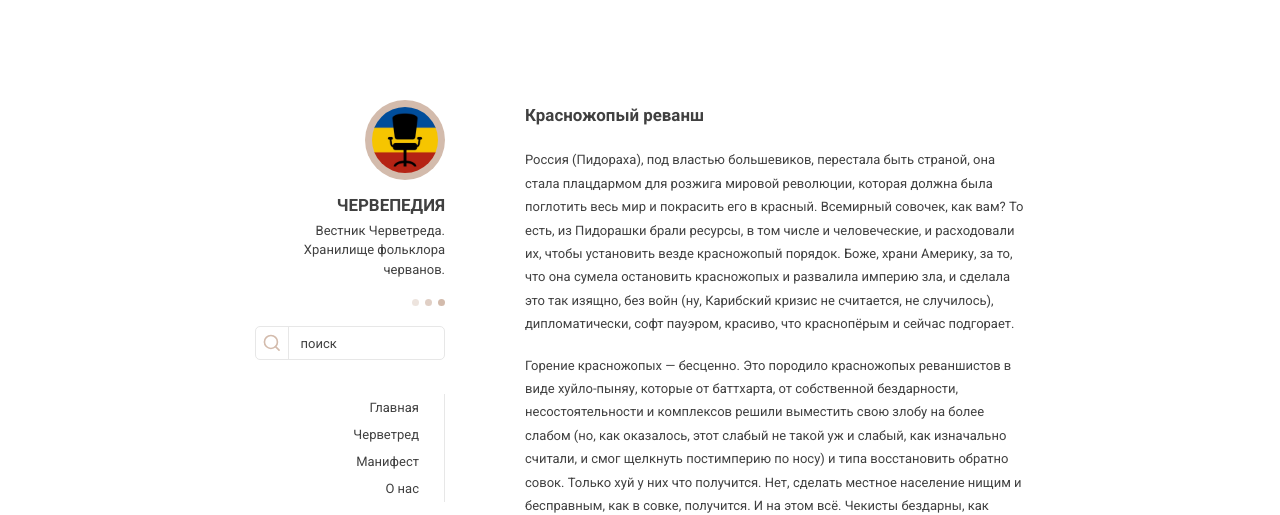
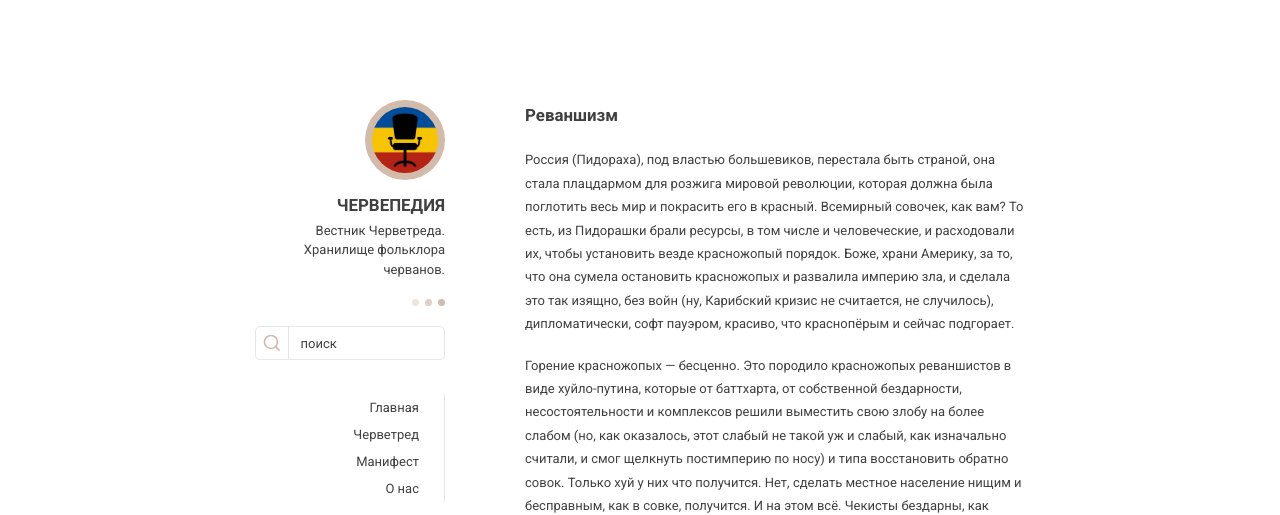
Before and after one commit to chervepediya/chervepediya.github.io, a Jekyll site: the page built from _posts/2022-08-19-red-revenge.md, in a window 1280 px wide. Shown: the top 515 px of the page. Built offline with Jekyll 4.4.1, drawn with Linux system fonts in a browser that asks for light colours; a script that is not in the unit is left out; some of the changed text lies outside the part shown.

Commit message:
Update 2022-08-19-red-revenge.md

```diff
--- a/_posts/2022-08-19-red-revenge.md
+++ b/_posts/2022-08-19-red-revenge.md
@@ -1,5 +1,5 @@
 ---
-title: Красножопый реванш
+title: Реваншизм
 description: Червепедия - Как Россия из страны стала плацдармом революции и породила реваншистов.
 date: 2022-08-19
 layout: post
@@ -7,4 +7,4 @@ layout: post
 
 <p>Россия (Пидораха), под властью большевиков, перестала быть страной, она стала плацдармом для розжига мировой революции, которая должна была поглотить весь мир и покрасить его в красный. Всемирный совочек, как вам? То есть, из Пидорашки брали ресурсы, в том числе и человеческие, и расходовали их, чтобы установить везде красножопый порядок. Боже, храни Америку, за то, что она сумела остановить красножопых и развалила империю зла, и сделала это так изящно, без войн (ну, Карибский кризис не считается, не случилось), дипломатически, софт пауэром, красиво, что краснопёрым и сейчас подгорает.</p>
 
-<p>Горение красножопых — бесценно. Это породило красножопых реваншистов в виде хуйло-пыняу, которые от баттхарта, от собственной бездарности, несостоятельности и комплексов решили выместить свою злобу на более слабом (но, как оказалось, этот слабый не такой уж и слабый, как изначально считали, и смог щелкнуть постимперию по носу) и типа восстановить обратно совок. Только хуй у них что получится. Нет, сделать местное население нищим и бесправным, как в совке, получится. И на этом всё. Чекисты бездарны, как смаковница, это еще баба Лера говорила, да хранит Господь её душу.</p>
+<p>Горение красножопых — бесценно. Это породило красножопых реваншистов в виде хуйло-путина, которые от баттхарта, от собственной бездарности, несостоятельности и комплексов решили выместить свою злобу на более слабом (но, как оказалось, этот слабый не такой уж и слабый, как изначально считали, и смог щелкнуть постимперию по носу) и типа восстановить обратно совок. Только хуй у них что получится. Нет, сделать местное население нищим и бесправным, как в совке, получится. И на этом всё. Чекисты бездарны, как смаковница, это еще баба Лера говорила, да хранит Господь её душу.</p>
```
